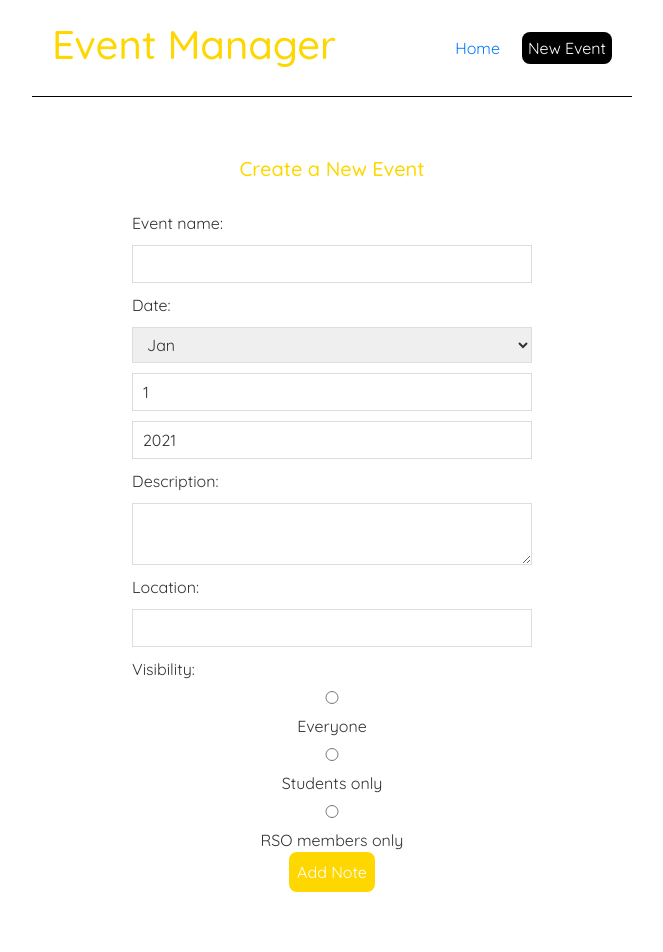
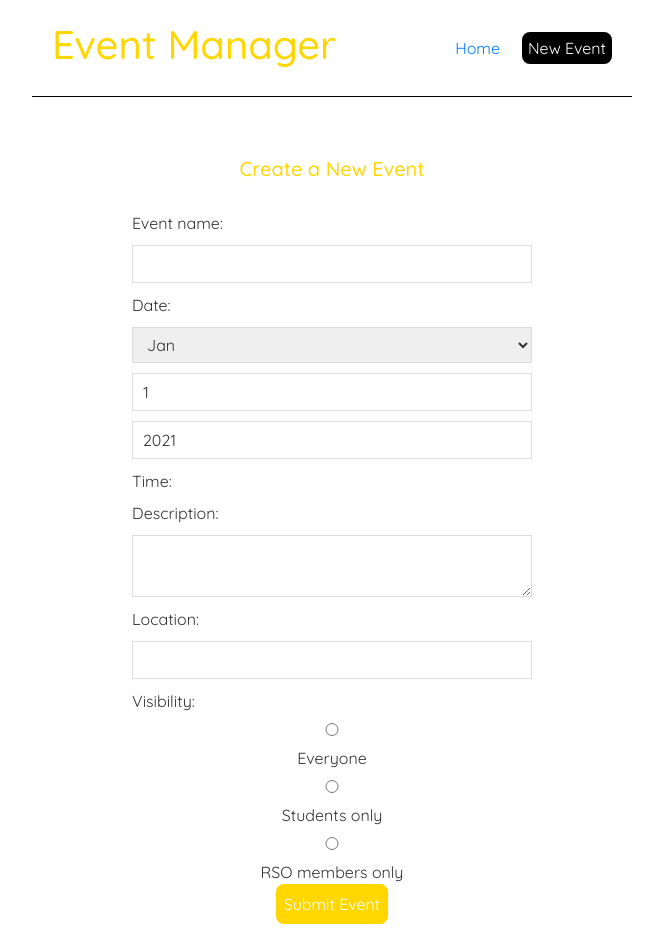
Before and after one commit to davidthecolorbrown/univ_event_organizer-4710, a React (Create React App) app in the folder frontend/: page /create in a window 1280 px wide. Shown: the top 952 px of the page, without its empty margins (308-971 px from the left). Built offline with nearby package versions, Linux system fonts and the light colour scheme; the HTML template or start-up script is replaced by a standard one.

Commit message:
Mild change to type formatting

```diff
--- a/frontend/src/Create.js
+++ b/frontend/src/Create.js
@@ -8,7 +8,7 @@ const Create = () => {
   const [name, setName] = useState('');
   const [description, setDesc] = useState('');
   const [time, setTime] = useState(0);
-  const [type, setType] = useState('public');
+  const [type, setType] = useState('Public');
   const history = useHistory();
 
   const [month, setMonth] = useState(1);
@@ -16,9 +16,9 @@ const Create = () => {
   const [year, setYear] = useState(2021);
 
   // Type constants.
-  const publicType = 0;
-  const privateType = 1;
-  const rsoType = 2;
+  const publicType = "Public";
+  const privateType = "Private";
+  const rsoType = "RSO";
 
   // Valid maximum date per month.
   const monthMax = [31, 29, 31, 30, 31, 30, 31, 31, 30, 31, 30, 31];
@@ -117,6 +117,7 @@ const Create = () => {
           defaultValue="2021"
           min="1"
         />
+        <label>Time:</label>
         <label>Description:</label>
         <textarea
           required
@@ -136,7 +137,7 @@ const Create = () => {
           <input type="radio" value="private" checked={type === 1} onChange={(e) => setType(privateType)} /> Students only
           <input type="radio" value="rso" checked={type === 2} onChange={(e) => setType(rsoType)} /> RSO members only
         </div>
-        <button>Add Note</button>
+        <button>Submit Event</button>
       </form>
     </div>
   );
```
